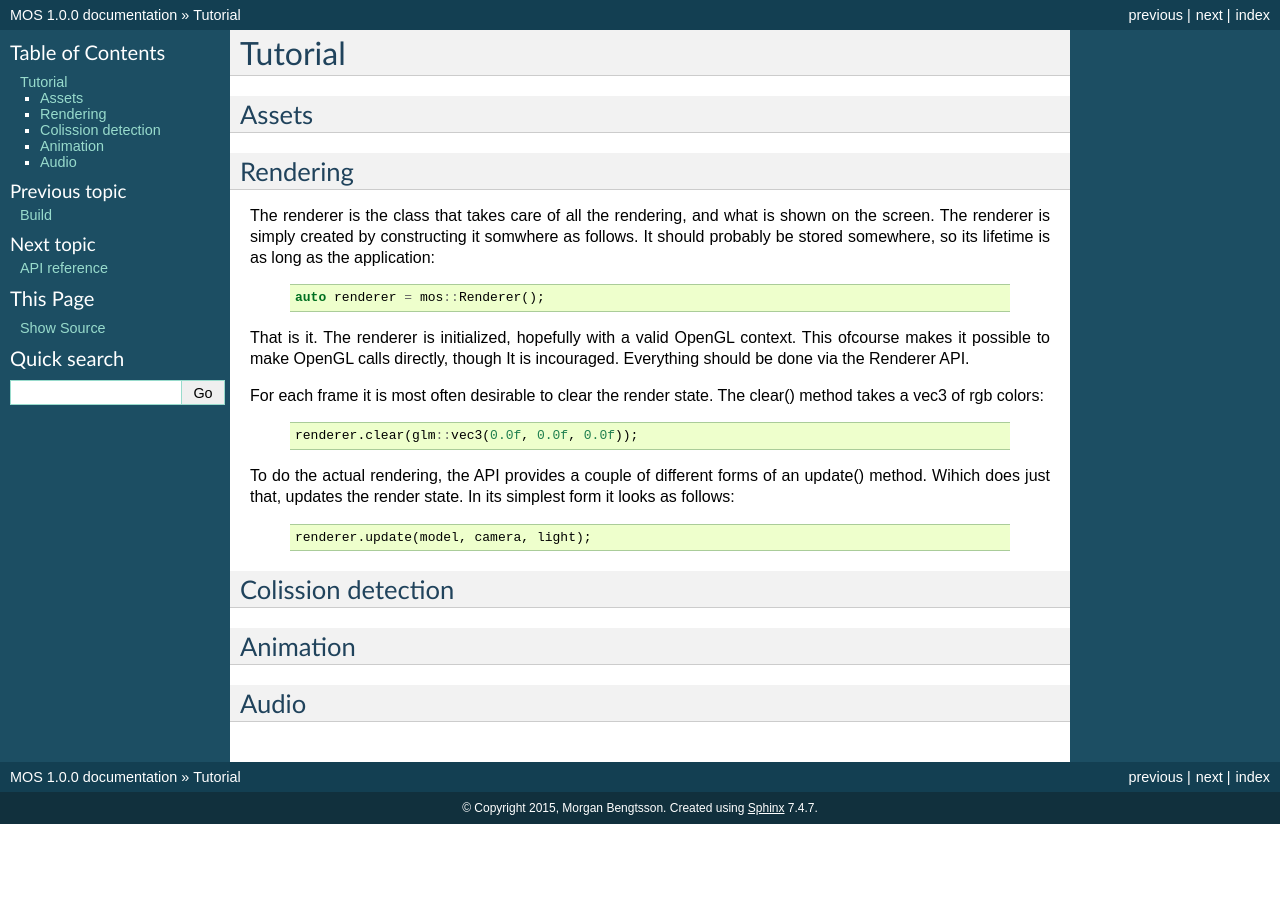
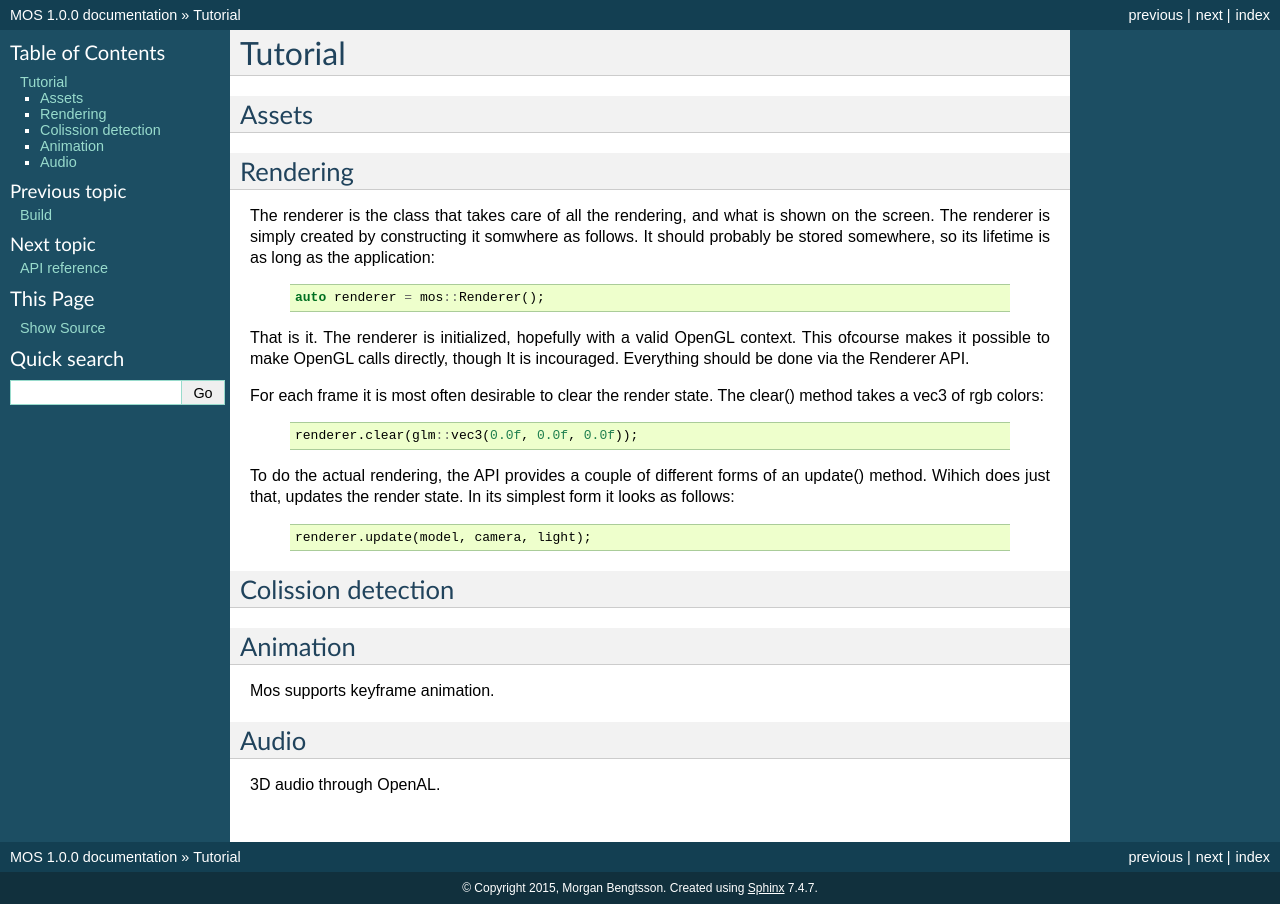
Before and after one commit to morganbengtsson/mos, a Sphinx documentation site: the page built from doc/source/tutorial.rst, in a window 1280 px wide. Built offline with Sphinx 7.4.7, drawn with Linux system fonts in a browser that asks for light colours.

Commit message:
Small changes.

```diff
--- a/doc/source/tutorial.rst
+++ b/doc/source/tutorial.rst
@@ -40,5 +40,9 @@ Colission detection
 Animation
 ---------
 
+Mos supports keyframe animation.
+
 Audio
 -----
+
+3D audio through OpenAL.
```
